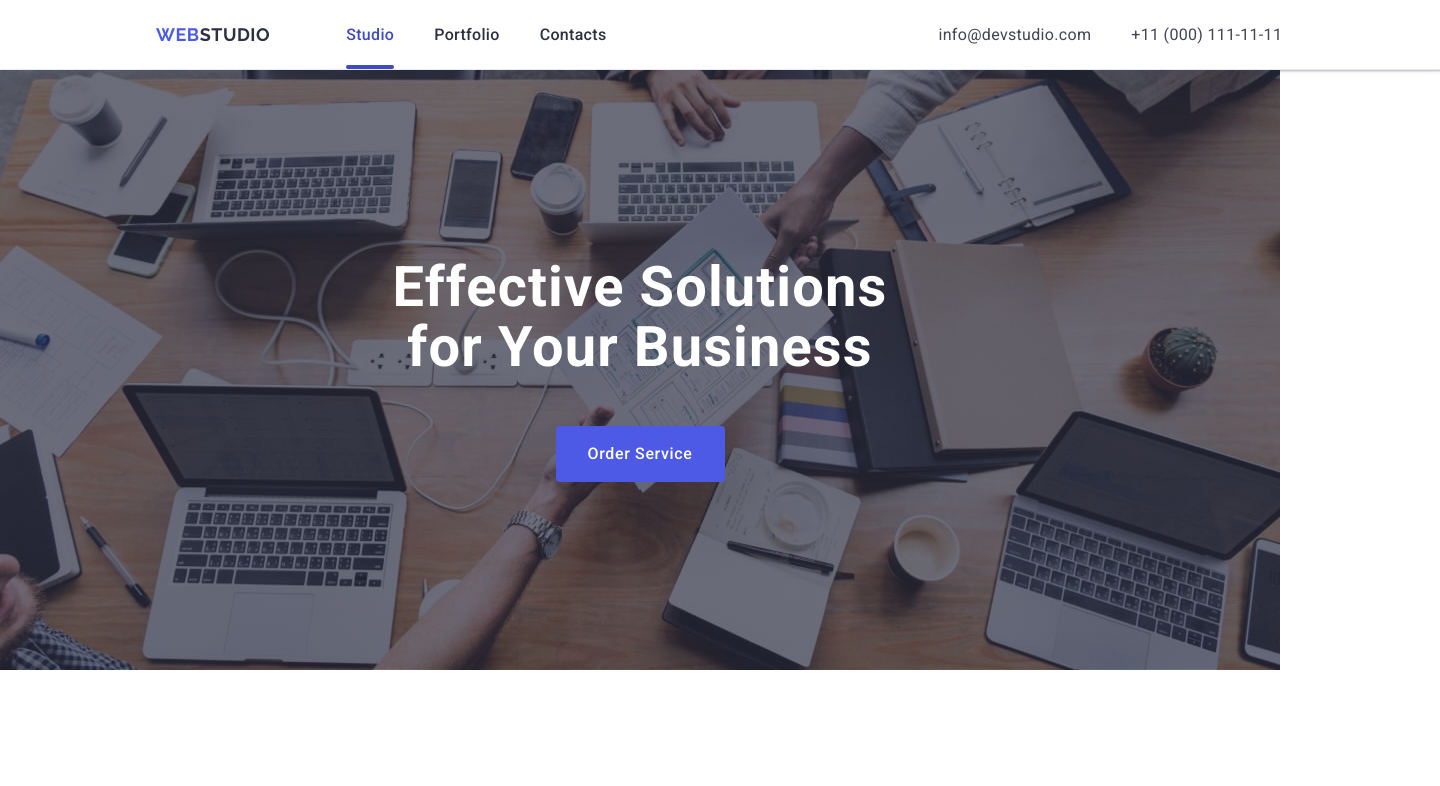
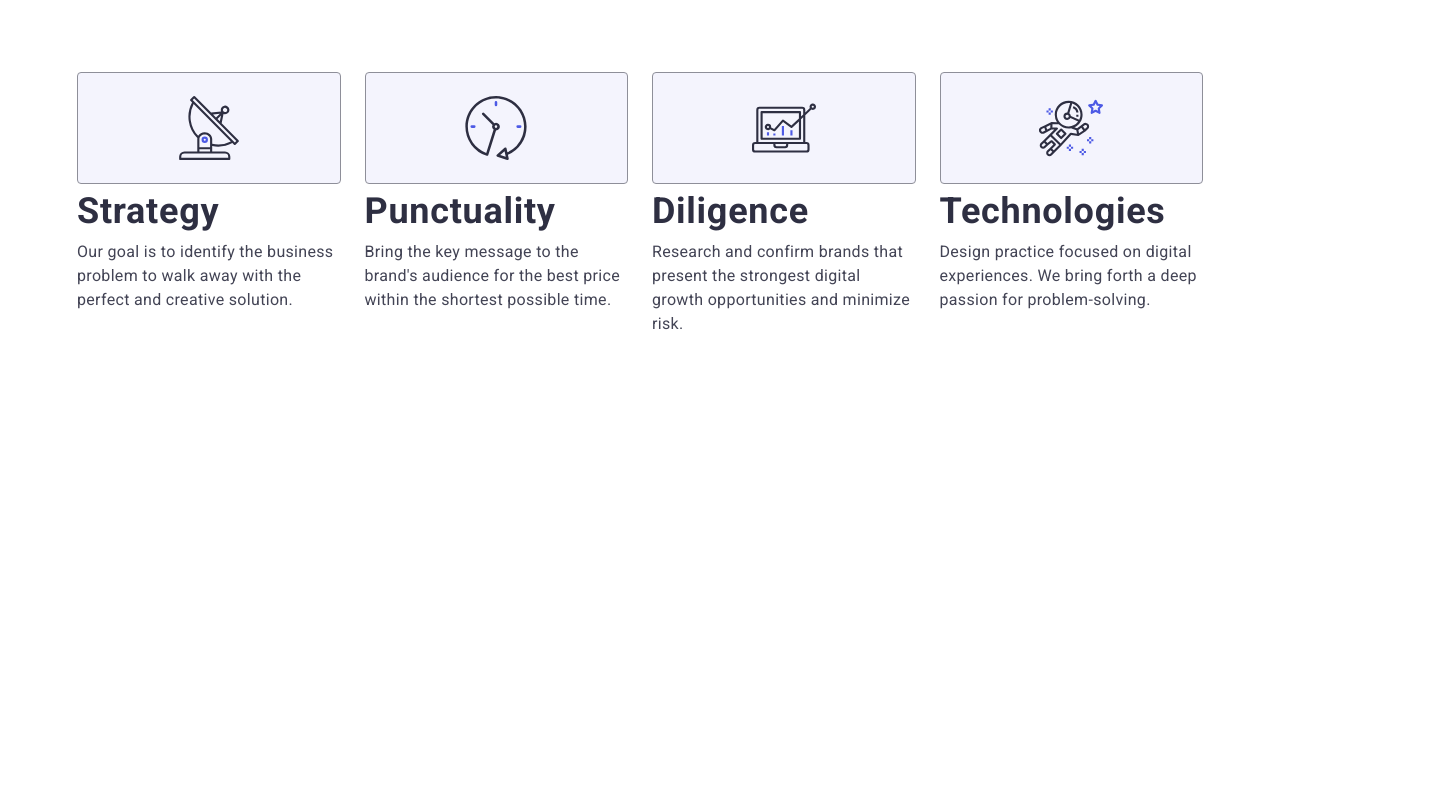
Before and after one commit to Maksym-Vorobets/goit-markup-hw-06, a plain HTML site: page index.html in a window 1280 px wide. Shown: the top 786 px of the page, 1440 px wide, since content can reach past the window. Drawn offline with nearby package versions, Linux system fonts and the light colour scheme.

Commit message:
modified html css

```diff
--- a/css/styles.css
+++ b/css/styles.css
@@ -22,23 +22,30 @@ ul {
   list-style-type: none;
   margin: 0;
   padding-left: 0;
-  gap: 8px;
+  /* gap: 8px; */
 }
 
 img {
   display: block;
 }
 
+section {
+  padding: 0;
+}
+
 .container {
-  width: 1158px;
+  /* width: 1158px; */
+  width: 320px;
   margin: 0 auto;
-  padding: 0 15px;
+  padding-left: 16px;
+  padding-right: 16px;
+  /* padding: 0 15px; */
 }
 
 /* header */
 
 .header {
-  width: 1440px;
+  /* width: 1440px; */
   border-bottom: 1px solid #e7e9fc;
   box-shadow: 0px 2px 1px rgba(46, 47, 66, 0.08),
     0px 1px 1px rgba(46, 47, 66, 0.16), 0px 1px 6px rgba(46, 47, 66, 0.08);
@@ -193,12 +200,14 @@ img {
 /* solution */
 
 .solution {
-  width: 1440px;
-  padding: 120px 0;
+  /* width: 1440px; */
+  /* padding: 120px 0; */
+  /* padding: 16px; */
 }
 
 .solution-list-container {
-  display: flex;
+  display: none;
+  /* display: flex; */
   align-items: center;
   justify-content: center;
   height: 112px;
@@ -230,30 +239,46 @@ img {
 }
 
 .solution-list {
+  /* padding-left: 16px;
+  padding-right: 16px; */
   display: flex;
-  gap: 24px;
+  flex-wrap: wrap;
+  /* gap: 24px; */
 }
 
 .solution-list-item {
-  width: calc((100% - 72px) / 4);
+  /* width: calc((100% - 72px) / 4); */
+  width: 100%;
+  margin-top: 72px;
 }
 
 .solution-list-header {
   margin-bottom: 8px;
+
+  font-weight: 700;
+  font-size: 36px;
+  line-height: 1.11;
+  letter-spacing: 0.02em;
+  text-align: center;
+  color: #2e2f42;
 }
 
 .solution-list-text {
-  font-weight: 400;
+  font-weight: 500;
+  /* font-weight: 400; */
   font-size: 16px;
   line-height: 1.5;
   letter-spacing: 0.02em;
   color: #434455;
+  width: 100%;
+  /* padding-left: 16px;
+  padding-right: 16px; */
 }
 
 /* Team */
 
 .team {
-  width: 1440px;
+  /* width: 1440px; */
   padding: 120px 0;
   background: #f4f4fd;
 }
@@ -340,7 +365,7 @@ img {
 /* portfolio */
 
 .portfolio {
-  width: 1440px;
+  /* width: 1440px; */
   padding-top: 120px;
   padding-bottom: 120px;
 }
@@ -427,7 +452,7 @@ img {
 /* footer */
 
 .footer-box {
-  width: 1440px;
+  /* width: 1440px; */
   padding: 100px 0;
   background: #2e2f42;
 }
@@ -760,7 +785,7 @@ img {
   color: #4d5ae5;
 }
 
-.form-button {
+.modal-form-button {
   display: block;
   font-family: "Roboto", sans-serif;
   font-weight: 500;
@@ -782,3 +807,51 @@ img {
   margin-right: 96px;
   cursor: pointer;
 }
+
+@media screen and (min-width: 768px) {
+  .container {
+    width: 768px;
+  }
+
+  .solution-list-container {
+  }
+
+  .solution-list {
+    width: 100%;
+    /* padding-left: 16px;
+    padding-right: 16px; */
+    gap: 72px 24px;
+  }
+
+  .solution-list-item {
+    width: calc((100% - 24px) / 2);
+  }
+
+  .solution-list-header {
+    text-align: left;
+  }
+}
+
+@media screen and (min-width: 1158px) {
+  .container {
+    width: 1158px;
+  }
+
+  .solution {
+  }
+
+  .solution-list-container {
+    display: flex;
+  }
+
+  .solution-list {
+    gap: 24px;
+  }
+
+  .solution-list-item {
+    width: calc((100% - 72px) / 4);
+  }
+  .solution-list-text {
+    font-weight: 400;
+  }
+}
--- a/index.html
+++ b/index.html
@@ -24,7 +24,7 @@
   <body>
     <!-- header -->
 
-    <header class="header">
+    <!-- <header class="header">
       <div class="container header-container">
         <nav class="header-nav">
           <a class="header-logo" href="./index.html"
@@ -60,11 +60,11 @@
           </ul>
         </address>
       </div>
-    </header>
+    </header> -->
 
     <!-- Main -->
 
-    <main class="main">
+    <!-- <main class="main">
       <section class="main-section">
         <div class="container">
           <h1 class="main-section-header">
@@ -74,7 +74,7 @@
             Order Service
           </button>
         </div>
-      </section>
+      </section> -->
 
       <!-- Solution -->
 
@@ -137,7 +137,7 @@
 
       <!-- team -->
 
-      <section class="team">
+      <!-- <section class="team">
         <div class="container">
           <h2 class="team-header">Our Team</h2>
           <ul class="team-list">
@@ -387,11 +387,11 @@
             </li>
           </ul>
         </div>
-      </section>
+      </section> -->
 
       <!-- portfolio -->
 
-      <section class="portfolio">
+      <!-- <section class="portfolio">
         <div class="container">
           <h2 class="portfolio-header">Our Portfolio</h2>
           <ul class="portfolio-list">
@@ -533,12 +533,12 @@
             </li>
           </ul>
         </div>
-      </section>
+      </section> -->
     </main>
 
     <!-- footer -->
 
-    <footer class="footer-box">
+    <!-- <footer class="footer-box">
       <div class="container footer-container">
         <div class="footer-logo-container">
           <a class="footer-logo" href="./index.html"
@@ -621,11 +621,11 @@
           </form>
         </div>
       </div>
-    </footer>
+    </footer> -->
 
     <!-- modal -->
 
-    <div class="backdrop">
+    <!-- <div class="backdrop">
       <div class="modal">
         <button type="button" class="modal-open-btn">
           <svg class="modal-close-icon" width="8" height="8">
@@ -703,9 +703,9 @@
               <a href="" class="modal-label-link">Privacy Policy</a></label
             >
           </div>
-          <button class="form-button">Send</button>
+          <button class="modal-form-button">Send</button>
         </form>
       </div>
-    </div>
+    </div> -->
   </body>
 </html>
```
